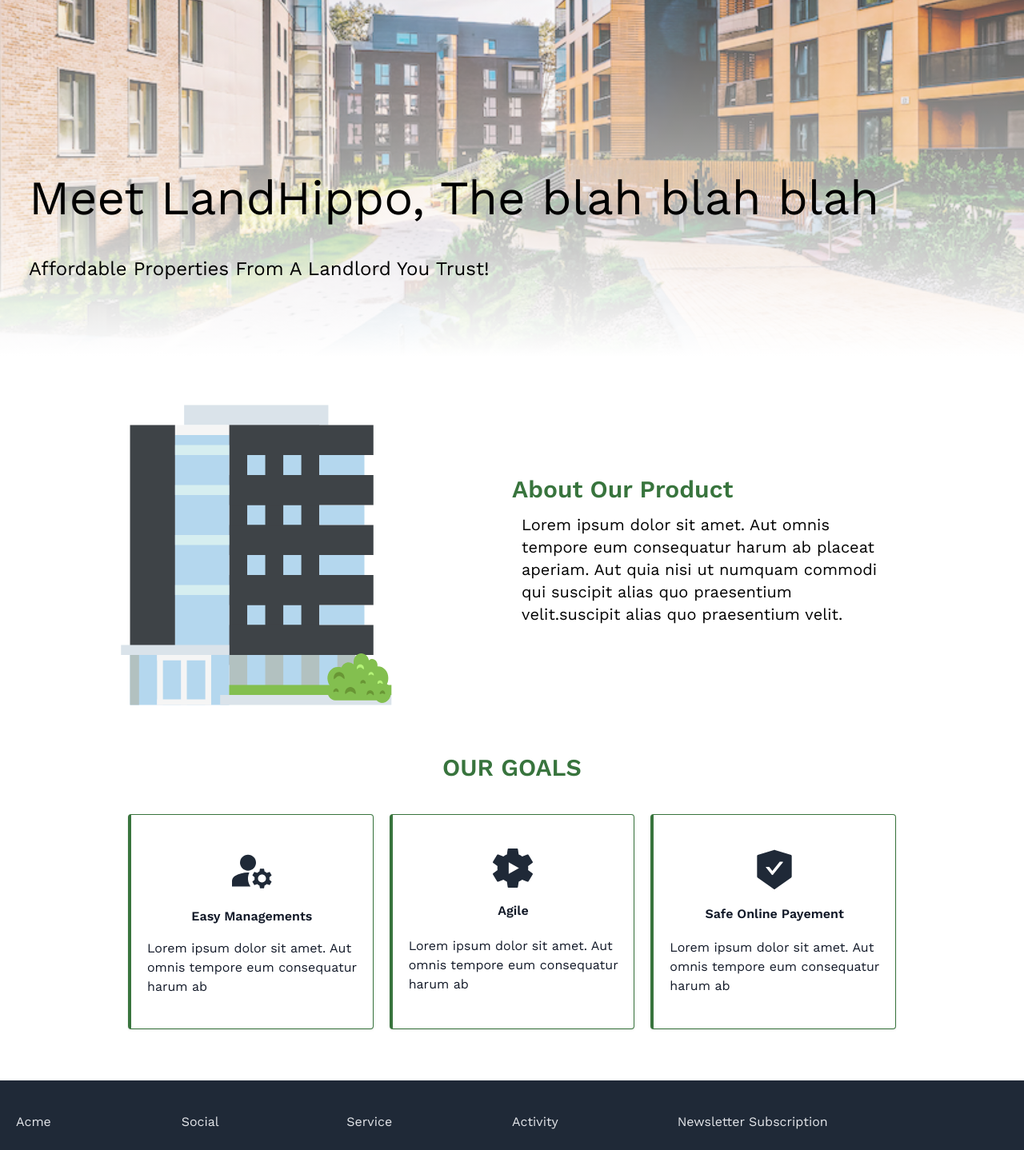
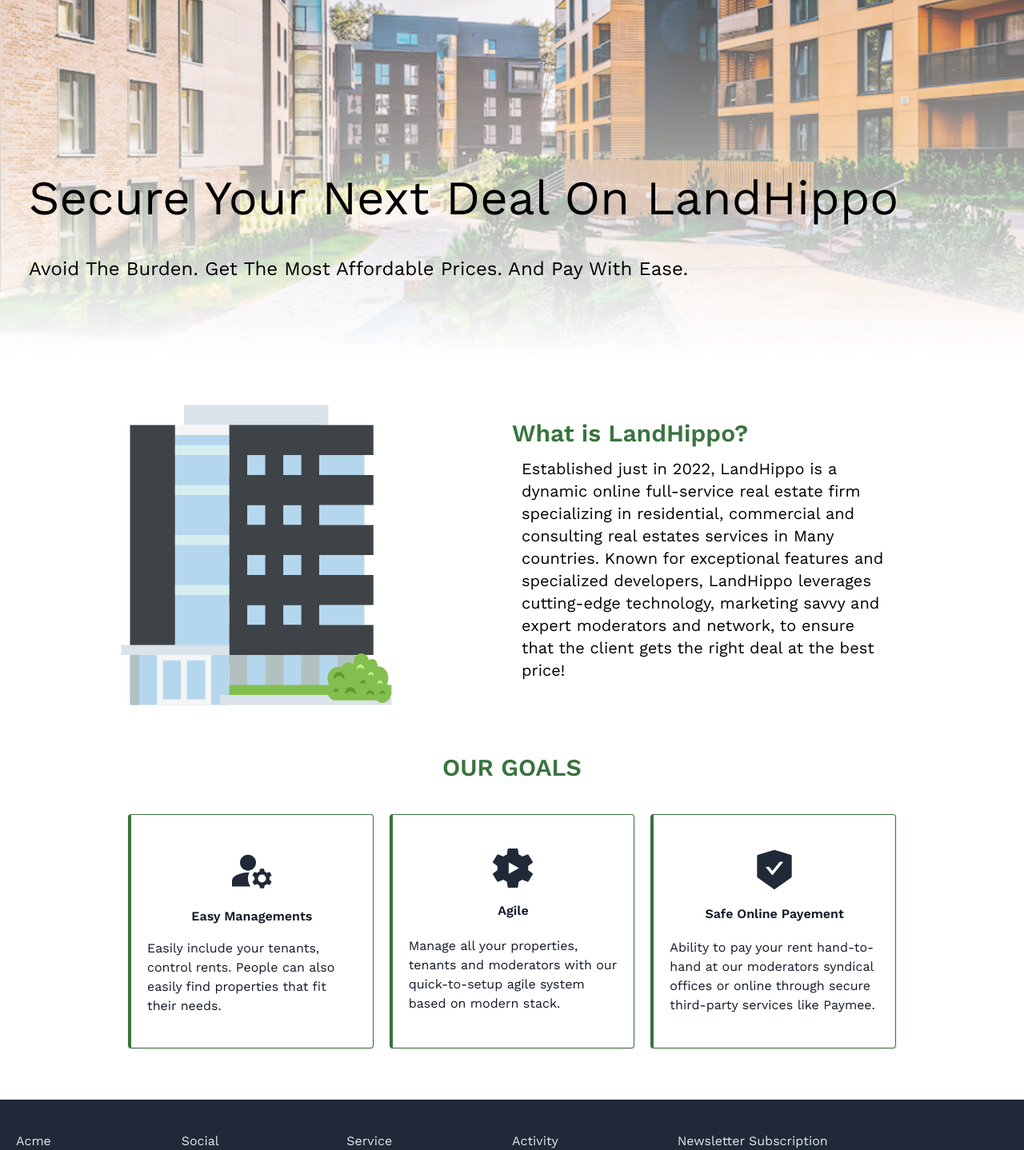
Before and after one commit to onlymachiavelli/hackathon_FST_front, a React (Vite) app: page / in a window 1280 px wide. Shown: the part 418-1856 px from the top of the page at 80% size. Built offline with nearby package versions, Linux system fonts and the light colour scheme; no server answers.

Commit message:
texts.txd

```diff
--- a/src/components/Home/desc.tsx
+++ b/src/components/Home/desc.tsx
@@ -7,11 +7,9 @@
           <Building Height="400" />
         </div>
         <div className="grid place-content-center">
-          <p className="font-bold text-green text-3xl">About Our Product</p>
+          <p className="font-bold text-green text-3xl">What is LandHippo?</p>
           <p className="text-left p-3 w-3/4 text-xl">
-            Lorem ipsum dolor sit amet. Aut omnis tempore eum consequatur harum
-            ab placeat aperiam. Aut quia nisi ut numquam commodi qui suscipit
-            alias quo praesentium velit.suscipit alias quo praesentium velit.
+          Established just in 2022, LandHippo is a dynamic online full-service real estate firm specializing in residential, commercial and consulting real estates services in Many countries. Known for exceptional features and specialized developers, LandHippo leverages cutting-edge technology, marketing savvy and expert moderators and network, to ensure that the client gets the right deal at the best price!
           </p>
         </div>
       </div>
--- a/src/layout/LP/Hero.tsx
+++ b/src/layout/LP/Hero.tsx
@@ -10,10 +10,10 @@
             <div>
               <div className="content float-left py-4 px-5 my-5">
                 <div className="heading mb-10 text-6xl">
-                  Meet LandHippo, The blah blah blah
+                  Secure Your Next Deal On LandHippo
                 </div>
                 <div className="text-2xl mb-10 leading-normal hidden sm:block">
-                  Affordable Properties From A Landlord You Trust!
+                Avoid The Burden. Get The Most Affordable Prices. And Pay With Ease.
                 </div>
               </div>
 
--- a/src/pages/Home.tsx
+++ b/src/pages/Home.tsx
@@ -23,18 +23,18 @@
         <div className="grid grid-cols-3 gap-5 w-3/4 my-4">
           <CardHome
             title="Easy Managements"
-            description="Lorem ipsum dolor sit amet. Aut omnis tempore eum consequatur harum ab "
+            description="Easily include your tenants, control rents. People can also easily find properties that fit their needs."
             svg={<Managements Width="60" />}
           />
           <CardHome
             title="Agile"
-            description="Lorem ipsum dolor sit amet. Aut omnis tempore eum consequatur harum ab "
+            description="Manage all your properties, tenants and moderators with our quick-to-setup agile system based on modern stack."
             svg={<Agile Width="50" />}
           />
 
           <CardHome
             title="Safe Online Payement"
-            description="Lorem ipsum dolor sit amet. Aut omnis tempore eum consequatur harum ab "
+            description="Ability to pay your rent hand-to-hand at our moderators syndical offices or online through secure third-party services like Paymee."
             svg={<Safe Width="60" />}
           />
         </div>
```
